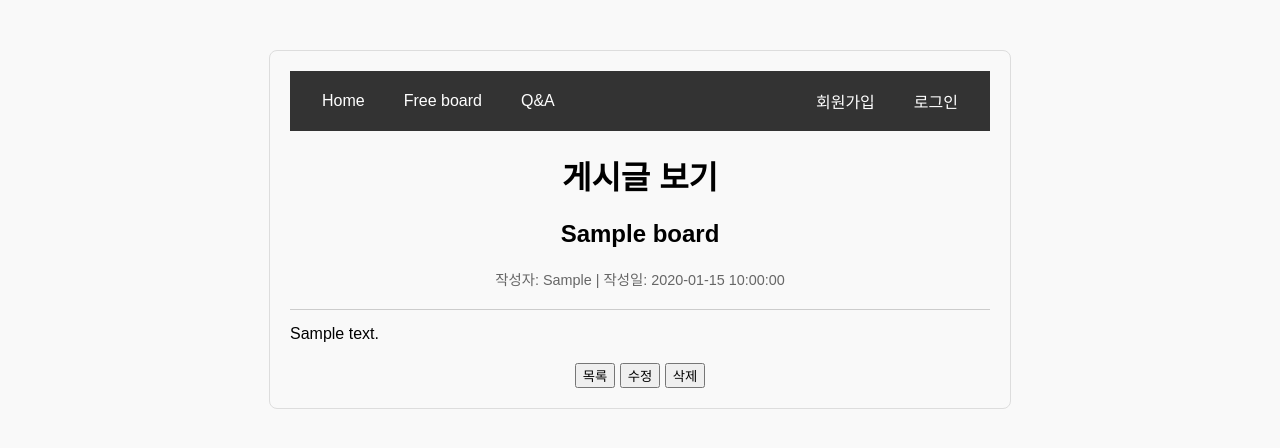
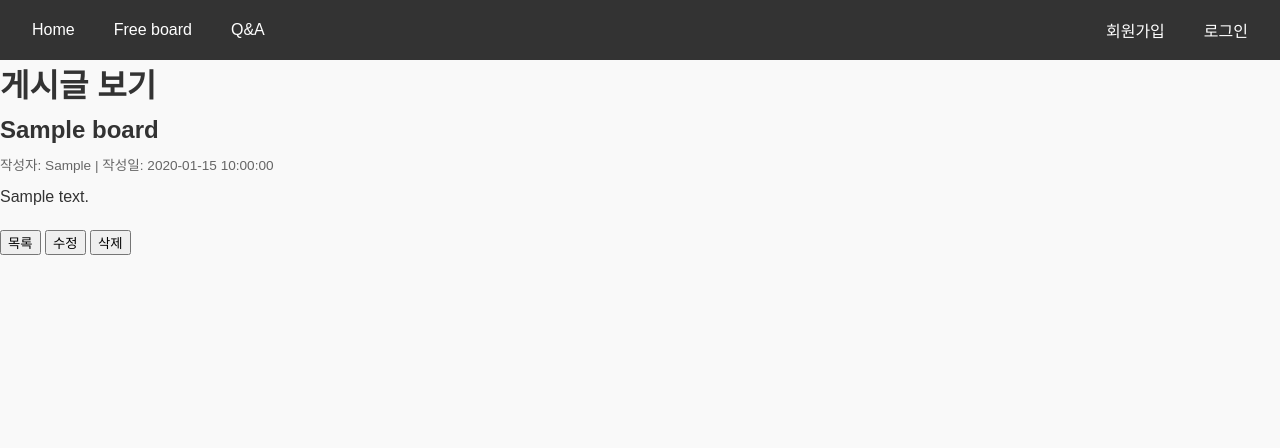
Before and after one commit to jeongbaul/freeboard, a PHP site: a page that uses htdocs/pages/board/view.php in a window 1280 px wide. Shown: the top 448 px of the page. Run offline with PHP 8.4, Linux system fonts and the light colour scheme; tables that the repository leaves empty or names only in its code hold one stand-in row (values such as "Sample post").

Commit message:
Update view.php

```diff
--- a/htdocs/pages/board/view.php
+++ b/htdocs/pages/board/view.php
@@ -27,47 +27,68 @@ $post = mysqli_fetch_assoc($result);
   <title>게시글 보기</title>
 <style>
 body {
-      font-family: Arial, sans-serif;
+    font-family: 'Noto Sans KR', sans-serif;
+    background-color: #f9f9f9;
+    color: #333;
+    margin: 0;
+    padding: 0;
+}
+.container {
     max-width: 700px;
     margin: 50px auto;
     padding: 20px;
-      background-color: #f9f9f9;
-      border: 1px solid #ddd;
-      border-radius: 8px;
+    background-color: #fff;
+    border-radius: 6px;
 }
-    h1, h2 {
-      text-align: center;
+h1, h2, h3 {
+    margin: 0 0 10px 0;
+    text-align: left; /* 제목도 왼쪽 */
 }
-    .post-info {
+.section-title {
+    font-weight: bold;
+    margin-top: 20px;
+    margin-bottom: 5px;
+}
+hr {
+    border: 0;
+    border-top: 1px solid #ddd;
+    margin: 10px 0 20px 0;
+}
+.post-info, .reply-info {
+    font-size: 0.85em;
+    color: #666;
+    margin-bottom: 10px;
+}
+.content, .reply-content {
+    white-space: pre-wrap;
+    line-height: 1.6;
     margin-bottom: 20px;
-      font-size: 0.9em;
-      color: #666;
-      text-align: center;
-    }
-    .content {
-      white-space: pre-wrap;
-      border-top: 1px solid #ccc;
-      padding-top: 15px;
-    }
-    .btn-group {
-      margin-top: 20px;
-      text-align: center;
+    text-align: left;
 }
 .btn {
     padding: 8px 15px;
     margin: 0 5px;
+    font-size: 0.9em;
+    color: #fff;
     background-color: #007bff;
-      color: white;
     border: none;
     border-radius: 4px;
     cursor: pointer;
-      text-decoration: none;
-      font-size: 0.9em;
 }
 .btn:hover {
     background-color: #0056b3;
 }
+textarea {
+    width: 100%;
+    padding: 8px;
+    font-size: 0.9em;
+    border-radius: 4px;
+    border: 1px solid #ccc;
+    resize: vertical;
+}
 </style>
+
+
 </head>
 <body>
 
```
Lines whose indentation alone changed are shown as unchanged.
